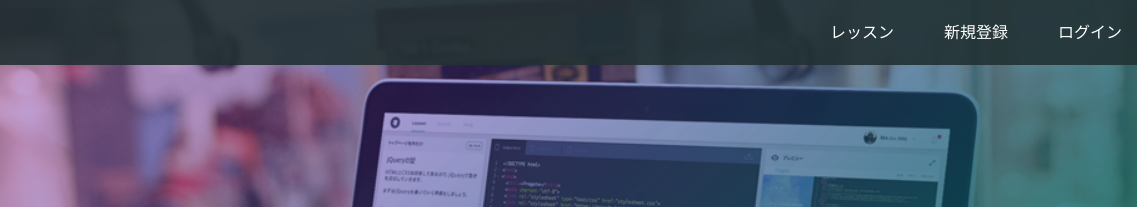
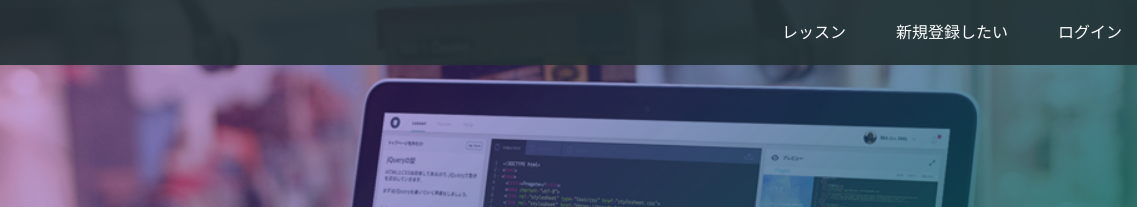
Before and after one commit to mgm0131/testurl, a plain HTML site: page index.html in a window 1280 px wide. Shown: the top 207 px of the page, 143-1280 px from the left. Drawn offline with Linux system fonts and the light colour scheme.

Commit message:
Update index.html

```diff
--- a/index.html
+++ b/index.html
@@ -16,7 +16,7 @@
       <span class="fa fa-bars menu-icon"></span>
       <div class="header-right">
         <a href="#">レッスン</a>
-        <a href="#">新規登録</a>
+        <a href="#">新規登録したい</a>
         <a href="#" class="login">ログイン</a>
       </div>
     </div>
```
